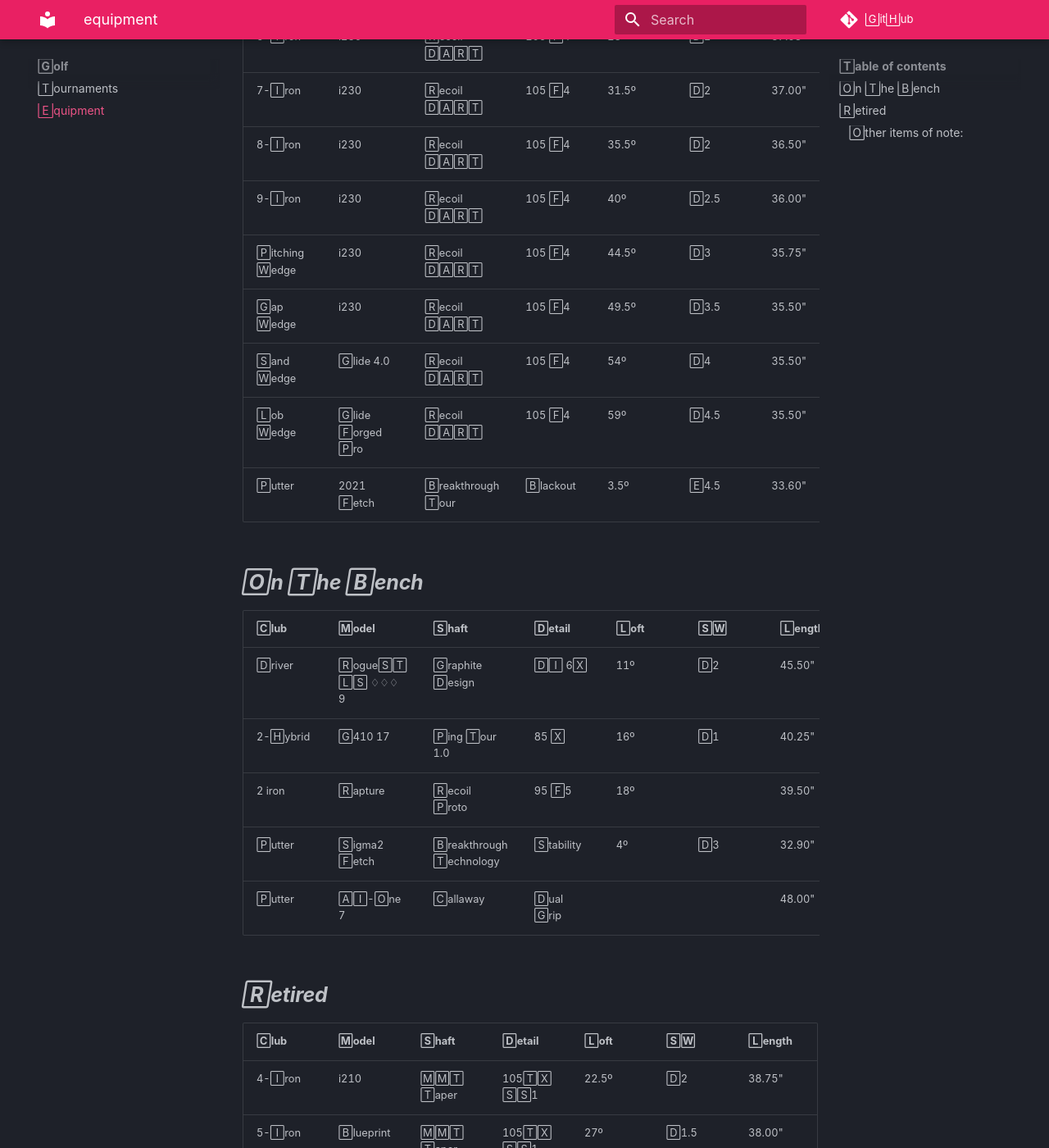
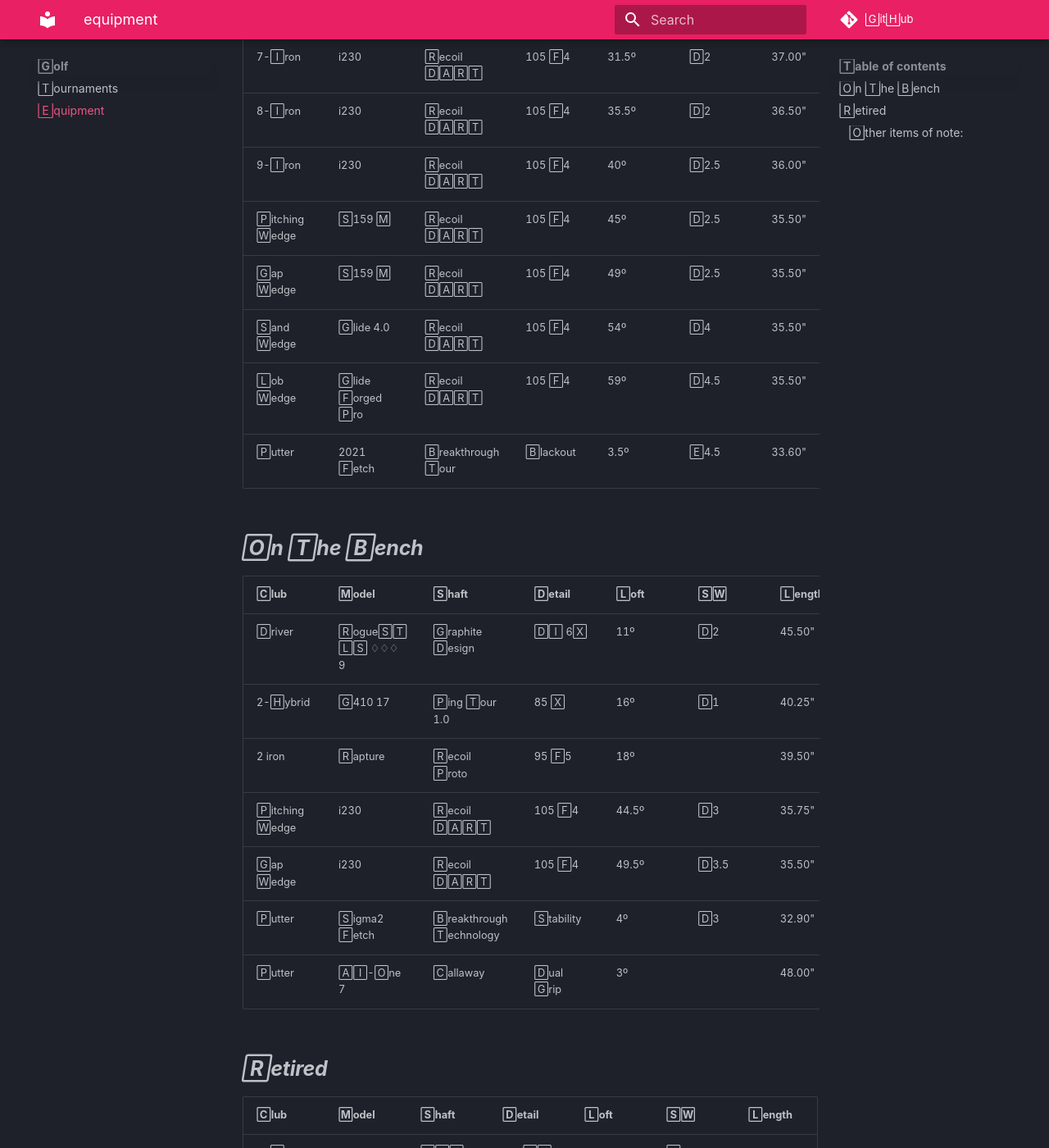
Before and after one commit to matchavez/matchavez.github.io, an MkDocs documentation site: the page built from docs/golf/equipment.md, in a window 1280 px wide and 1400 px high, scrolled down 673 px. Shown: the whole window at 82% size. Built offline with MkDocs 1.6.1 and Material for MkDocs 9.7.7, drawn with Linux system fonts in a browser that asks for light colours; some web fonts are replaced; comment, search, counter and statistics services are not loaded; some of the changed text lies outside the part shown.

Commit message:
[PUBLISHER] Merge #35
* [PUBLISHER] Merge #23

* [PUBLISHER] Merge #24

* [PUBLISHER] Merge #25

* Update README.md

* [PUBLISHER] Merge #26

* [PUBLISHER] Merge #27

* [PUBLISHER] Merge #28

* [PUBLISHER] Merge #29

* [PUBLISHER] Merge #30

* PUSH NOTE : Golf Equipment.md

* PUSH NOTE : Golf Equipment.md

* [PUBLISHER] Merge #31

* [PUBLISHER] Merge #32

* [PUBLISHER] Merge #33

* PUSH NOTE : tourneys.md

* PUSH NOTE : thoughts.md

* PUSH NOTE : Golf Equipment.md

* [PUBLISHER] Merge #34

* PUSH NOTE : tourneys.md

```diff
--- a/docs/golf/equipment.md
+++ b/docs/golf/equipment.md
@@ -3,36 +3,36 @@
 path: /docs/golf
 title: equipment
 ---
+# _WITB_
 
-
- # _WITB_
-
-| Club           | Model            | Shaft             | Detail   | Loft  | SW   | Length |
-| -------------- | ---------------- | ----------------- | -------- | ----- | ---- | ------ |
-| Driver         | Ai Smoke Max     | Graphite Design   | UB 6S    | 10.5º | D2   | 45.50" |
-| Fairway        | G425 LST 14.5    | Ping Tour 1.0     | 75 X     | 14.5º | D0   | 43.00" |
-| Hybrid         | G430 19          | Hzrdus Smoke Red  | 80 6.0   | 19º   | D2   | 40.25" |
-| 4-Iron         | iCrossover       | Hzrdus Smoke Red  | 80 6.0   | 22.5º | D2   | 39.00" |
-| 5-Iron         | i230             | Recoil DART       | 105 F4   | 25º   | D2   | 38.25" |
-| 6-Iron         | i230             | Recoil DART       | 105 F4   | 28º   | D2   | 37.63" |
-| 7-Iron         | i230             | Recoil DART       | 105 F4   | 31.5º | D2   | 37.00" |
-| 8-Iron         | i230             | Recoil DART       | 105 F4   | 35.5º | D2   | 36.50" |
-| 9-Iron         | i230             | Recoil DART       | 105 F4   | 40º   | D2.5 | 36.00" |
-| Pitching Wedge | i230             | Recoil DART       | 105 F4   | 44.5º | D3   | 35.75" |
-| Gap Wedge      | i230             | Recoil DART       | 105 F4   | 49.5º | D3.5 | 35.50" |
-| Sand Wedge     | Glide 4.0        | Recoil DART       | 105 F4   | 54º   | D4   | 35.50" |
-| Lob Wedge      | Glide Forged Pro | Recoil DART       | 105 F4   | 59º   | D4.5 | 35.50" |
-| Putter         | 2021 Fetch       | Breakthrough Tour | Blackout | 3.5º  | E4.5 | 33.60" |
+| Club           | Model             | Shaft             | Detail   | Loft  | SW   | Length |
+| -------------- | ----------------- | ----------------- | -------- | ----- | ---- | ------ |
+| Driver         | Ai Smoke Max 10.5 | Graphite Design   | UB 6S    | 10.5º | D2   | 45.50" |
+| Fairway        | G425 LST 14.5     | Ping Tour 1.0     | 75 X     | 14.5º | D0   | 43.00" |
+| Hybrid         | G430 19           | Hzrdus Smoke Red  | 80 6.0   | 19º   | D2   | 40.25" |
+| 4-Iron         | iCrossover        | Hzrdus Smoke Red  | 80 6.0   | 22.5º | D2   | 39.00" |
+| 5-Iron         | i230              | Recoil DART       | 105 F4   | 25º   | D2   | 38.25" |
+| 6-Iron         | i230              | Recoil DART       | 105 F4   | 28º   | D2   | 37.63" |
+| 7-Iron         | i230              | Recoil DART       | 105 F4   | 31.5º | D2   | 37.00" |
+| 8-Iron         | i230              | Recoil DART       | 105 F4   | 35.5º | D2   | 36.50" |
+| 9-Iron         | i230              | Recoil DART       | 105 F4   | 40º   | D2.5 | 36.00" |
+| Pitching Wedge | S159 M            | Recoil DART       | 105 F4   | 45º   | D2.5 | 35.50" |
+| Gap Wedge      | S159 M            | Recoil DART       | 105 F4   | 49º   | D2.5 | 35.50" |
+| Sand Wedge     | Glide 4.0         | Recoil DART       | 105 F4   | 54º   | D4   | 35.50" |
+| Lob Wedge      | Glide Forged Pro  | Recoil DART       | 105 F4   | 59º   | D4.5 | 35.50" |
+| Putter         | 2021 Fetch        | Breakthrough Tour | Blackout | 3.5º  | E4.5 | 33.60" |
 
 ## _On The Bench_
 
-| Club     | Model            | Shaft                   | Detail    | Loft | SW  | Length |
-| -------- | ---------------- | ----------------------- | --------- | ---- | --- | ------ |
-| Driver   | RogueST LS ♢♢♢ 9 | Graphite Design         | DI 6X     | 11º  | D2  | 45.50" |
-| 2-Hybrid | G410 17          | Ping Tour 1.0           | 85 X      | 16º  | D1  | 40.25" |
-| 2 iron   | Rapture          | Recoil Proto            | 95 F5     | 18º  |     | 39.50" |
-| Putter   | Sigma2 Fetch     | Breakthrough Technology | Stability | 4º   | D3  | 32.90" |
-| Putter   | AI-One 7         | Callaway                | Dual Grip |      |     | 48.00" |
+| Club           | Model            | Shaft                   | Detail    | Loft  | SW   | Length |
+| -------------- | ---------------- | ----------------------- | --------- | ----- | ---- | ------ |
+| Driver         | RogueST LS ♢♢♢ 9 | Graphite Design         | DI 6X     | 11º   | D2   | 45.50" |
+| 2-Hybrid       | G410 17          | Ping Tour 1.0           | 85 X      | 16º   | D1   | 40.25" |
+| 2 iron         | Rapture          | Recoil Proto            | 95 F5     | 18º   |      | 39.50" |
+| Pitching Wedge | i230             | Recoil DART             | 105 F4    | 44.5º | D3   | 35.75" |
+| Gap Wedge      | i230             | Recoil DART             | 105 F4    | 49.5º | D3.5 | 35.50" |
+| Putter         | Sigma2 Fetch     | Breakthrough Technology | Stability | 4º    | D3   | 32.90" |
+| Putter         | AI-One 7         | Callaway                | Dual Grip | 3º    |      | 48.00" |
 
 ## _Retired_
 
```
Also changed, not shown: README.md (+2 -0 lines), docs/golf/thoughts.md (+7 -0 lines), docs/golf/tourneys.md (+15 -2 lines).
